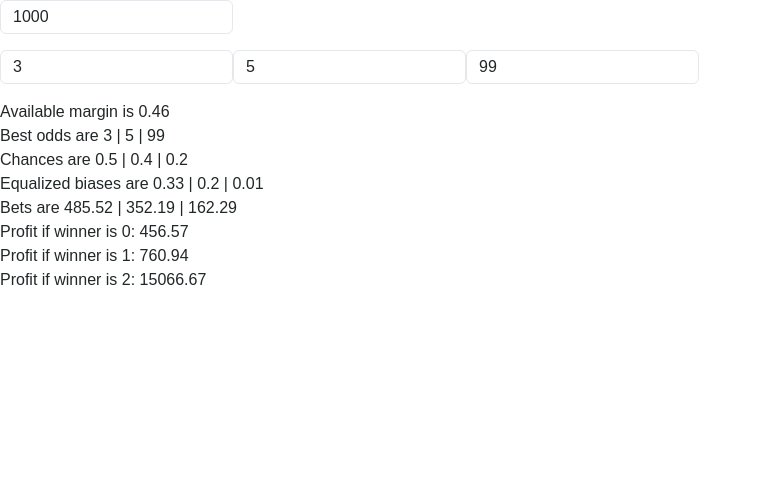
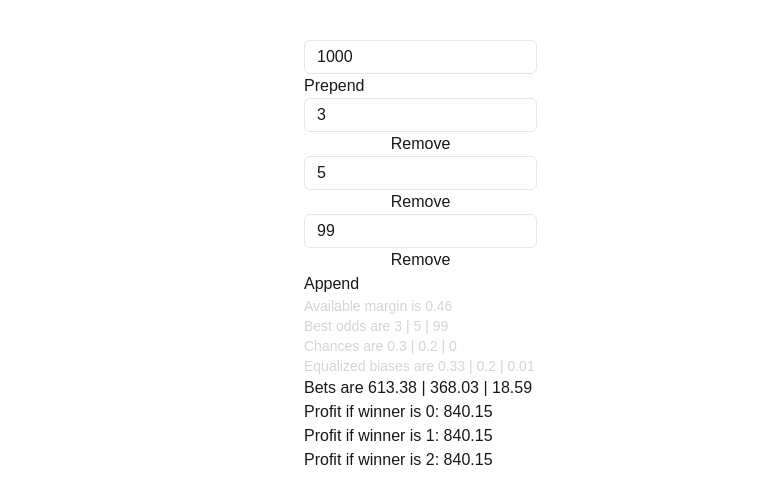
Before and after one commit to nydelic/arbitrage-calculator, a Next.js app: page / in a window 1280 px wide. Shown: the top 504 px of the page, without its empty margins (0-762 px from the left). Built offline with nearby package versions, Linux system fonts and the light colour scheme.

Commit message:
fix: work on connecting form to preview

```diff
--- a/pages/index.tsx
+++ b/pages/index.tsx
@@ -2,6 +2,7 @@ import type { NextPage } from "next";
 import Head from "next/head";
 import { FormProvider } from "react-hook-form";
 import ArbitrageCalculations from "../src/components/ArbitrageCalculations";
+import ArbitrageCalculationsErrorBoundary from "../src/components/ArbitrageCalculationsErrorBoundary";
 import ArbitrageForm from "../src/components/ArbitrageForm";
 import useArbitrageForm from "../src/hooks/useArbitrageForm";
 
@@ -14,10 +15,14 @@ const Home: NextPage = () => {
         <title>Nydelic</title>
         <link rel="icon" href="/favicon.ico" />
       </Head>
-      <FormProvider {...arbitrageForm}>
-        <ArbitrageForm />
-        <ArbitrageCalculations />
-      </FormProvider>
+      <div className="mx-auto max-w-2xl py-10">
+        <FormProvider {...arbitrageForm}>
+          <ArbitrageForm />
+          <ArbitrageCalculationsErrorBoundary>
+            <ArbitrageCalculations />
+          </ArbitrageCalculationsErrorBoundary>
+        </FormProvider>
+      </div>
     </>
   );
 };
--- a/src/components/ArbitrageCalculations.tsx
+++ b/src/components/ArbitrageCalculations.tsx
@@ -7,20 +7,16 @@ interface ArbitrageCalculationsProps {}
 
 function ArbitrageCalculations({}: ArbitrageCalculationsProps) {
   const { watch } = useArbitrageFormContext();
-  const [providedOdds, budget] = watch(["providedOdds", "budget"]);
-
-  // const BIAS_CONFIG = undefined;
-  const BIAS_CONFIG = [1, 1, 1];
-
-  // dataset
-
-  // sim config
-  const SIMULATION_RUNS = 10;
-  const START_BALANCE = 1000;
+  const [providedOdds, budget, enableBias, biasConfig] = watch([
+    "providedOdds",
+    "budget",
+    "enableBias",
+    "biasConfig",
+  ]);
 
   const arbCalculations = calculateArbitrage({
-    oddsDataset: providedOdds,
-    biasConfig: BIAS_CONFIG,
+    oddsDataset: providedOdds.map((providedOdd) => providedOdd.odds),
+    biasConfig: enableBias ? biasConfig : undefined,
     budget: budget,
   });
   const {
@@ -34,11 +30,18 @@ function ArbitrageCalculations({}: ArbitrageCalculationsProps) {
 
   return (
     <div>
-      Available margin is {MathRound(availableWinMargin, 2)} <br />
-      Best odds are {MathRoundList(bestOdds, 1).join(" | ")} <br />
-      Chances are {MathRoundList(chances, 1).join(" | ")} <br />
-      Equalized biases are {MathRoundList(equalizedBiases, 2).join(" | ")}{" "}
-      <br />
+      <p className="text-zinc-300 text-sm">
+        Available margin is {MathRound(availableWinMargin, 2)}
+      </p>
+      <p className="text-zinc-300 text-sm">
+        Best odds are {MathRoundList(bestOdds, 1).join(" | ")} <br />
+      </p>
+      <p className="text-zinc-300 text-sm">
+        Chances are {MathRoundList(chances, 1).join(" | ")} <br />
+      </p>
+      <p className="text-zinc-300 text-sm">
+        Equalized biases are {MathRoundList(equalizedBiases, 2).join(" | ")}{" "}
+      </p>
       Bets are {MathRoundList(betsToTake, 2).join(" | ")} <br />
       {profits.map((profit, winnerIndex) => (
         <Fragment key={winnerIndex}>
--- /dev/null
+++ b/src/components/ArbitrageCalculationsErrorBoundary.tsx
@@ -0,0 +1,53 @@
+import { Component, ReactNode } from "react";
+
+interface ArbitrageCalculationsErrorBoundaryProps {
+  children: ReactNode;
+}
+interface ArbitrageCalculationsErrorBoundaryState {
+  hasError: boolean;
+}
+
+class ArbitrageCalculationsErrorBoundary extends Component<
+  ArbitrageCalculationsErrorBoundaryProps,
+  ArbitrageCalculationsErrorBoundaryState
+> {
+  public state = {
+    hasError: false,
+  };
+
+  static getDerivedStateFromError(
+    error: unknown
+  ): ArbitrageCalculationsErrorBoundaryState {
+    // console.log(error);
+
+    // Update state so the next render will show the fallback UI.
+    return { hasError: true };
+  }
+
+  componentDidCatch(error: unknown, errorInfo: unknown) {
+    console.log({ error, errorInfo });
+
+    // You can also log the error to an error reporting service
+    // logErrorToMyService(error, errorInfo);
+  }
+
+  render() {
+    if (this.state.hasError) {
+      return (
+        <>
+          <h1>Something went wrong.</h1>
+          <button
+            type="button"
+            onClick={() => this.setState({ hasError: false })}
+          >
+            Try again?
+          </button>
+        </>
+      );
+    }
+
+    return this.props.children;
+  }
+}
+
+export default ArbitrageCalculationsErrorBoundary;
--- a/src/components/ArbitrageForm.tsx
+++ b/src/components/ArbitrageForm.tsx
@@ -1,7 +1,7 @@
 import { Fragment } from "react";
 import { Controller, useFieldArray } from "react-hook-form";
 import { useArbitrageFormContext } from "../hooks/useArbitrageForm";
-import { ErrorMessage } from "@hookform/error-message";
+import ArbitrageOddFields from "./ArbitrageOddFields";
 
 interface ArbitrageFormProps {}
 
@@ -43,29 +43,17 @@ function ArbitrageForm({}: ArbitrageFormProps) {
             name={`providedOdds.${pIndex}`}
             render={({ field }) => (
               <>
-                {field.value.map((odd, oIndex) => {
-                  return (
-                    <div
-                      key={`${providedOddsField.id}-${oIndex}`}
-                      className="inline-flex flex-col"
-                    >
-                      <input
-                        {...register(`providedOdds.${pIndex}.${oIndex}`, {
-                          valueAsNumber: true,
-                          required:
-                            "This value is required and cannot be empty",
-                        })}
-                        type="number"
-                        placeholder="enter odd"
-                      />
-                      <ErrorMessage
-                        errors={errors}
-                        name={`providedOdds.${pIndex}.${oIndex}`}
-                        render={({ message }) => <span>{message}</span>}
-                      />
-                    </div>
-                  );
-                })}
+                <button
+                  className=""
+                  type="button"
+                  onClick={(e) => {
+                    e.preventDefault();
+                    prepend({ odds: [1, 2, 3] });
+                  }}
+                >
+                  Prepend
+                </button>
+                <ArbitrageOddFields providerIndex={pIndex} />
               </>
             )}
           />
--- /dev/null
+++ b/src/components/ArbitrageOddFields.tsx
@@ -0,0 +1,72 @@
+import { ErrorMessage } from "@hookform/error-message";
+import { useFieldArray } from "react-hook-form";
+import { useArbitrageFormContext } from "../hooks/useArbitrageForm";
+
+interface ArbitrageOddFieldsProps {
+  providerIndex: number;
+}
+
+function ArbitrageOddFields({ providerIndex }: ArbitrageOddFieldsProps) {
+  const {
+    control,
+    register,
+    formState: { errors },
+  } = useArbitrageFormContext();
+  const {
+    fields: providedOddFields,
+    append,
+    // prepend,
+    remove,
+    // swap,
+    // move,
+    // insert,
+  } = useFieldArray({
+    control,
+    name: `providedOdds.${providerIndex}.odds` as any,
+  });
+  return (
+    <>
+      {providedOddFields.map((providedOddField, oIndex) => (
+        <div key={`${providedOddField.id}-${providerIndex}`}>
+          <div className="inline-flex flex-col">
+            <input
+              {...register(`providedOdds.${providerIndex}.odds.${oIndex}`, {
+                valueAsNumber: true,
+                required: "This value is required and cannot be empty",
+              })}
+              type="number"
+              placeholder="enter odd"
+            />
+            <ErrorMessage
+              errors={errors}
+              name={`providedOdds.${providerIndex}.odds.${oIndex}`}
+              render={({ message }) => (
+                <span className="text-rose-500 text-sm">{message}</span>
+              )}
+            />
+            <button
+              type="button"
+              onClick={(e) => {
+                e.preventDefault();
+                remove(oIndex);
+              }}
+            >
+              Remove
+            </button>
+          </div>
+        </div>
+      ))}
+      <button
+        type="button"
+        onClick={(e) => {
+          e.preventDefault();
+          append(1);
+        }}
+      >
+        Append
+      </button>
+    </>
+  );
+}
+
+export default ArbitrageOddFields;
--- a/src/hooks/useArbitrageForm.ts
+++ b/src/hooks/useArbitrageForm.ts
@@ -2,8 +2,9 @@ import { useForm, useFormContext } from "react-hook-form";
 
 export interface ArbitrageFormShape {
   budget: number;
+  enableBias: boolean;
   biasConfig: number[];
-  providedOdds: number[][];
+  providedOdds: { odds: number[] }[];
 }
 
 export function useArbitrageFormContext() {
@@ -14,7 +15,12 @@ function useArbitrageForm() {
   const arbitrageForm = useForm<ArbitrageFormShape>({
     criteriaMode: "all",
     mode: "all",
-    defaultValues: { providedOdds: [[3, 5, 99]], budget: 1000 },
+    defaultValues: {
+      providedOdds: [{ odds: [3, 5, 99] }],
+      budget: 1000,
+      enableBias: false,
+      biasConfig: [1, 1, 1],
+    },
   });
 
   return arbitrageForm;
--- a/styles/globals.css
+++ b/styles/globals.css
@@ -6,16 +6,14 @@
   :root {
     --accent-color: 0 145 255;
     --accent-color-light: 85 204 255;
-
-    --shade-900: 33 38 39;
   }
   body {
-    @apply text-shade-900;
+    @apply text-zinc-900;
     font-family: "Sora", sans-serif;
   }
 }
 @layer components {
   input {
-    @apply border rounded-md mb-4 py-1 px-3;
+    @apply border rounded-md py-1 px-3;
   }
 }
--- a/tailwind.config.js
+++ b/tailwind.config.js
@@ -6,7 +6,6 @@ module.exports = {
       colors: {
         "accent-color": "rgb(var(--accent-color) / <alpha-value>)",
         "accent-color-light": "rgb(var(--accent-color-light) / <alpha-value>)",
-        "shade-900": "rgb(var(--shade-900) / <alpha-value>)",
       },
     },
   },
```
